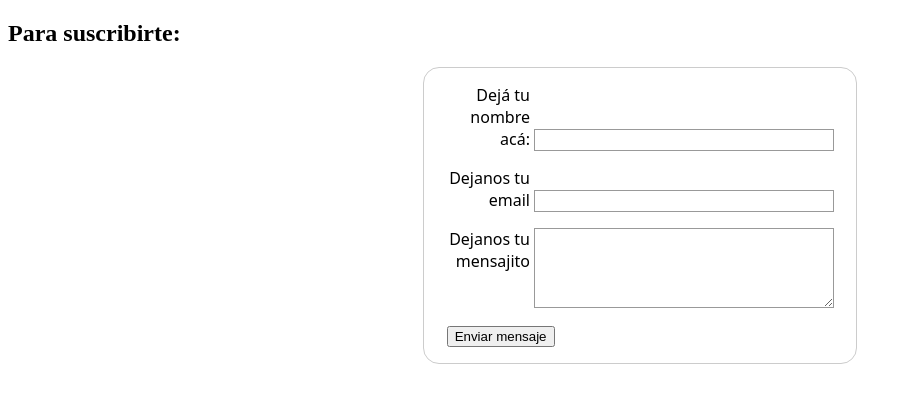
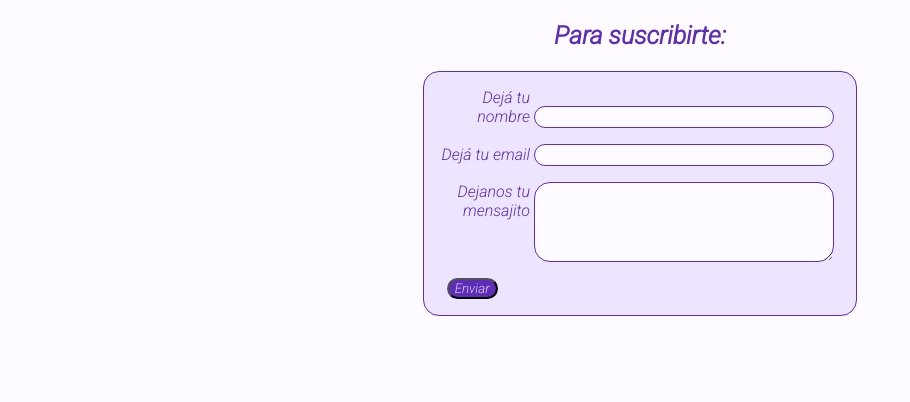
Before and after one commit to polialvarez/bamultiplica2.0, a plain HTML site: page form_js/index.html in a window 1280 px wide. Shown: the whole page, without its empty margins (0-910 px from the left). Drawn offline with Linux system fonts and the light colour scheme.

Commit message:
Se modificaron los archivos index.html y style.css

```diff
--- a/form_js/css/style.css
+++ b/form_js/css/style.css
@@ -1,5 +1,15 @@
 @import url('https://fonts.googleapis.com/css2?family=Roboto:ital,wght@1,300&display=swap');
 
+body {
+  background-color: #fdfbff;
+}
+
+body h2{
+  color: #5d2db6;
+  font-family: 'Roboto', sans-serif;
+  font-size: 25px;
+  text-align: center;
+}
 
 form {
     /* Centrar el formulario en la página */
@@ -7,9 +17,10 @@ form {
     width: 400px;
     /* Esquema del formulario */
     padding: 1em;
-    border: 1px solid #CCC;
+    border: 1px solid #5d2db6;
     border-radius: 1em;
-    font-family: system-ui, -apple-system, BlinkMacSystemFont, 'Segoe UI', Roboto, Oxygen, Ubuntu, Cantarell, 'Open Sans', 'Helvetica Neue', sans-serif;
+    font-family: Roboto, sans-serif;
+    background-color: #ede4ff;
   }
 
   ul {
@@ -27,6 +38,7 @@ form {
     display: inline-block;
     width: 90px;
     text-align: right;
+    color: #5d2db6;
   }
 
   input,
@@ -40,13 +52,15 @@ form {
     box-sizing: border-box;
 
     /* Hacer coincidir los bordes del campo del formulario */
-    border: 1px solid #999;
+    border: 1px solid #5d2db6;
+    border-radius: 1em;
+    background-color: #fdfbff;
   }
 
   input:focus,
   textarea:focus {
     /* Destacado adicional para elementos que tienen el cursor */
-    border-color: #000;
+    border-color: #5d2db6;
   }
 
   textarea {
@@ -66,4 +80,8 @@ form {
     /* Este margen adicional representa aproximadamente el mismo espacio que el espacio
        entre las etiquetas y sus campos de texto */
     margin-left: .5em;
+    border-radius: 1em;
+    color: #dfceff;
+    background-color: #5d2db6;
+    font-family: 'Roboto', sans-serif;
   }
--- a/form_js/index.html
+++ b/form_js/index.html
@@ -12,11 +12,11 @@
     <form action="./gracias.html" method="post">
         <ul>
             <li>
-                <label for="nombre">Dejá tu nombre acá:</label>
+                <label for="nombre">Dejá tu nombre</label>
                 <input type="text" id="nombre" name="user_name">
             </li>
             <li>
-                <label for="correo">Dejanos tu email</label>
+                <label for="correo">Dejá tu email</label>
                 <input type="email" id="correo"
                 name="user_mail">
             </li>
@@ -25,7 +25,7 @@
                 <textarea name="mensaje" id="mensaje" cols="15" rows="5"></textarea>
             </li>
             <li class="boton">
-                <button type="submit">Enviar mensaje</button>
+                <button type="submit">Enviar</button>
             </li>
         </ul>
     </form>
```
